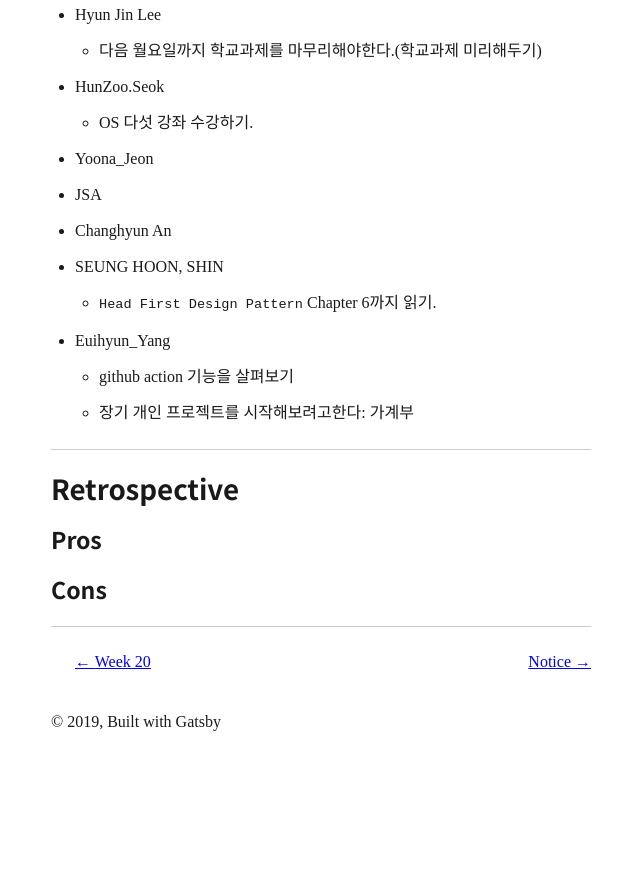
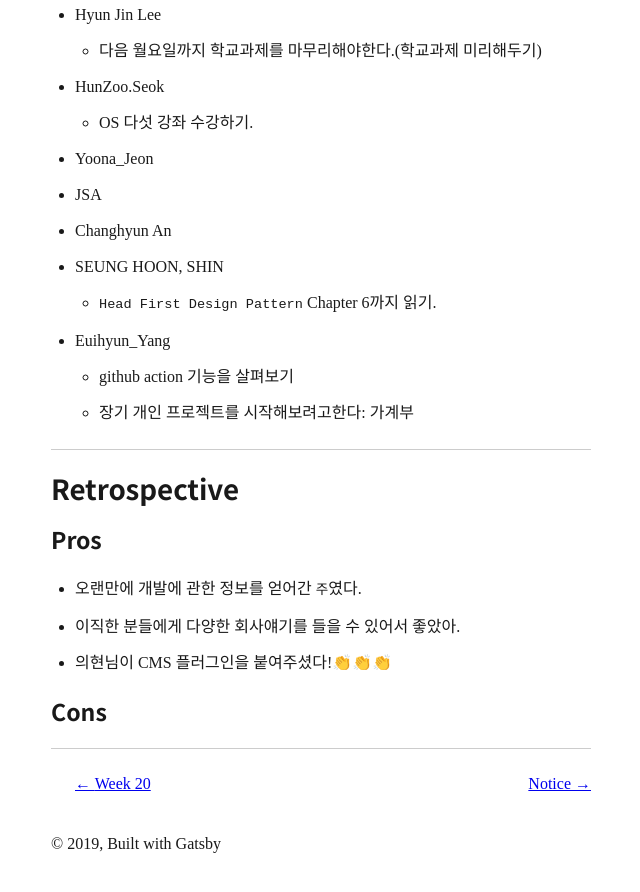
Before and after one commit to recruiterz/study, a Gatsby site: page /week-21/ in a window 1280 px wide. Shown: the part 1314-2206 px from the top of the page, without its empty margins (319-959 px from the left). Before the commit the page ends 2084 px from the top, so only its background shows below. Built offline with nearby package versions, Linux system fonts and the light colour scheme; Gatsby itself is replaced by a stand-in of ours; some packages are replaced by stand-ins of ours.

Commit message:
Update meetup “week-21”

```diff
--- a/content/meetup/week-21.md
+++ b/content/meetup/week-21.md
@@ -59,4 +59,8 @@ local python 버전관리는 `pyenv`, dependency 관리는 `Poetry`를 사용하
 
 ### Pros
 
+- 오랜만에 개발에 관한 정보를 얻어간 `주`였다.
+- 이직한 분들에게 다양한 회사얘기를 들을 수 있어서 좋았아.
+- 의현님이 CMS 플러그인을 붙여주셨다!👏👏👏
+
 ### Cons
```
